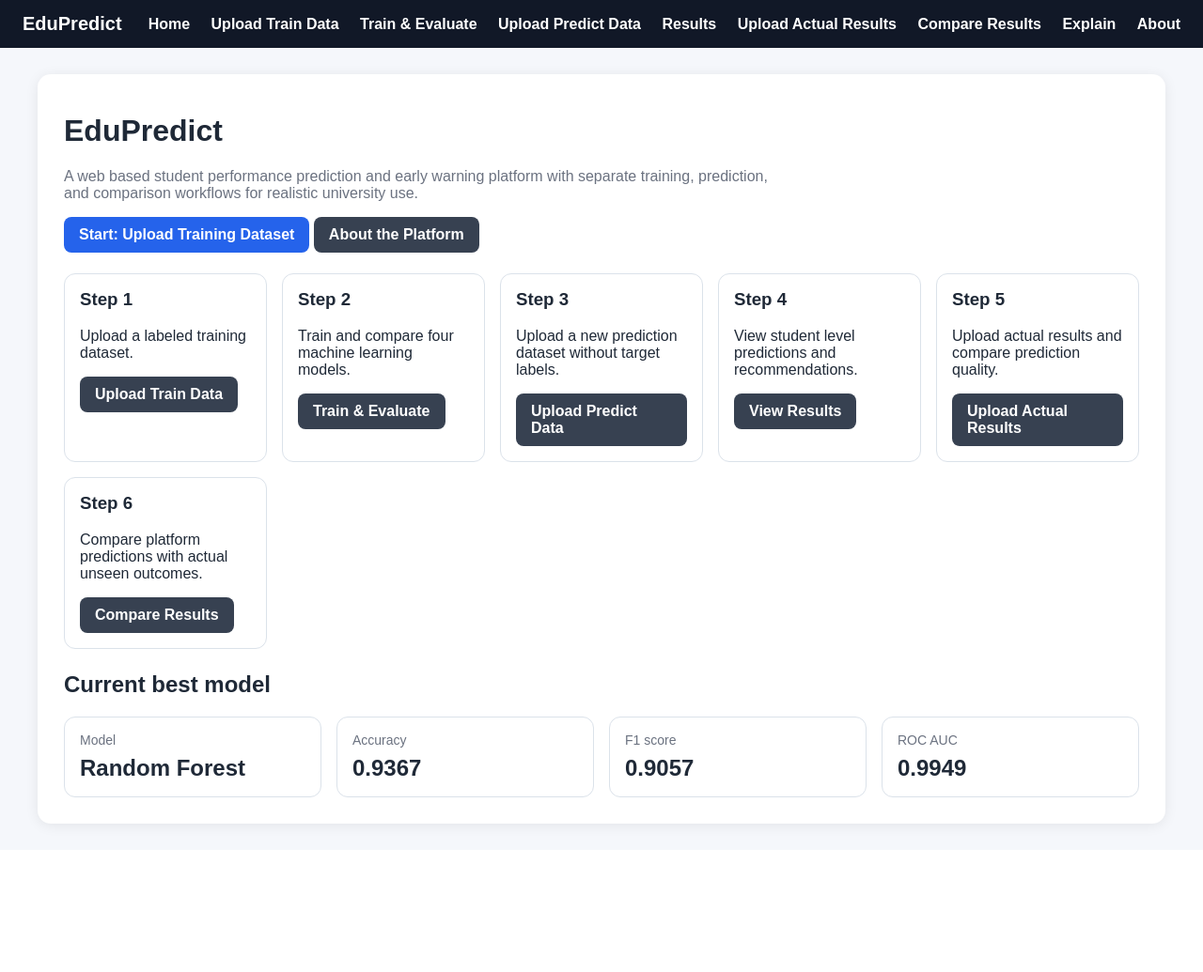
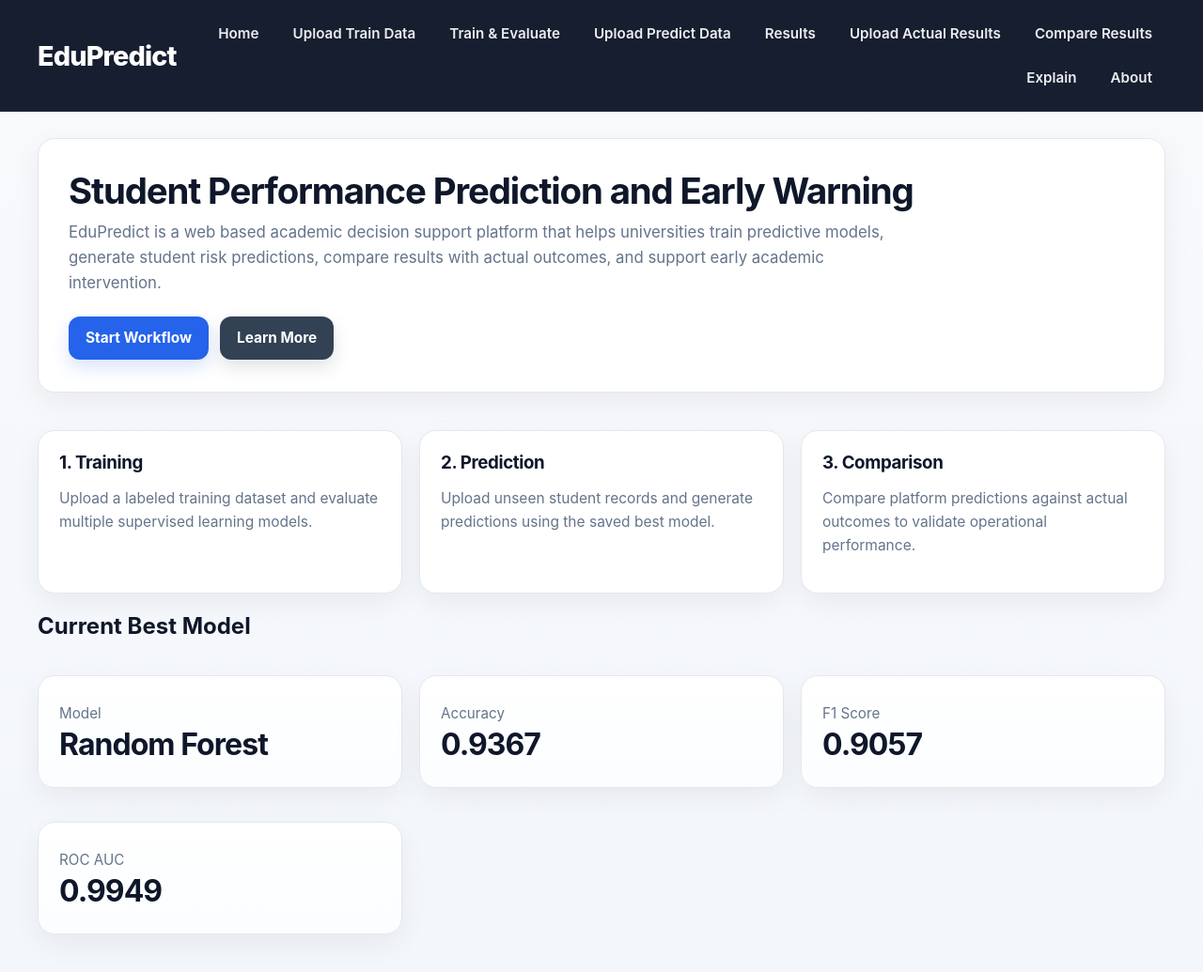
Before and after one commit to RidhanPar/edupredict-platform, a Flask app: page / in a window 1280 px wide. Shown: the whole page at 94% size. Before the commit the page ends 886 px from the top, so only its background shows below. Run offline with Flask 3, Linux system fonts and the light colour scheme.

Commit message:
version 3.0 UI changes

```diff
--- a/static/css/style.css
+++ b/static/css/style.css
@@ -1,46 +1,412 @@
 :root {
   --bg: #f5f7fb;
-  --card: #ffffff;
-  --text: #1f2937;
-  --muted: #6b7280;
-  --line: #dbe2ea;
-  --nav: #111827;
+  --surface: #ffffff;
+  --surface-2: #f8fafc;
+  --border: #e5e7eb;
+  --border-strong: #d1d5db;
+  --text: #0f172a;
+  --muted: #64748b;
   --primary: #2563eb;
-  --primary-dark: #1d4ed8;
+  --primary-hover: #1d4ed8;
+  --secondary: #334155;
+  --secondary-hover: #1e293b;
   --success-bg: #dcfce7;
+  --success-text: #166534;
+  --warning-bg: #fef3c7;
+  --warning-text: #92400e;
   --danger-bg: #fee2e2;
-  --warning-bg: #fef3c7;
+  --danger-text: #991b1b;
+  --shadow: 0 10px 30px rgba(15, 23, 42, 0.06);
+  --radius: 18px;
+  --radius-sm: 12px;
+  --max-width: 1240px;
 }
-* { box-sizing: border-box; }
-body { font-family: Arial, sans-serif; margin: 0; background: var(--bg); color: var(--text); }
-.topnav { background: var(--nav); color: white; padding: 14px 24px; display: flex; justify-content: space-between; align-items: center; flex-wrap: wrap; }
-.brand { font-weight: 700; font-size: 20px; }
-.nav-links a { color: white; margin-left: 18px; text-decoration: none; font-weight: 600; }
-.container { max-width: 1200px; margin: 28px auto; background: white; padding: 28px; border-radius: 14px; box-shadow: 0 2px 14px rgba(0,0,0,.08); }
-.hero { padding: 14px 0 22px 0; }
-.hero p { color: var(--muted); max-width: 760px; }
-.hero-actions { margin-top: 16px; }
-.page-header { display: flex; justify-content: space-between; align-items: start; gap: 16px; margin-bottom: 18px; flex-wrap: wrap; }
-h1,h2,h3 { margin-top: 0; }
-.card-grid { display: grid; grid-template-columns: repeat(auto-fit, minmax(210px, 1fr)); gap: 16px; }
-.card,.table-card { border: 1px solid var(--line); border-radius: 12px; padding: 16px; background: var(--card); }
-.stat-card span { display:block; color: var(--muted); margin-bottom: 8px; font-size: 14px; }
-.stat-card strong { font-size: 24px; }
-.btn { display:inline-block; background: var(--primary); color:white; padding: 10px 16px; border-radius:8px; text-decoration:none; border:none; cursor:pointer; font-weight:600; }
-.btn:hover { background: var(--primary-dark); }
-.btn-secondary { background:#374151; }
-.small { color: var(--muted); font-size: 14px; }
-.upload-form, .filter-form { margin-top: 12px; display:flex; gap:12px; align-items:center; flex-wrap:wrap; }
-.filter-form input, .filter-form select { padding: 10px 12px; border:1px solid var(--line); border-radius:8px; font-size:14px; min-width: 220px; }
-.table-wrap { overflow-x:auto; }
-table { width:100%; border-collapse:collapse; margin-top:8px; font-size:14px; }
-th,td { border:1px solid var(--line); padding:10px; text-align:left; vertical-align:top; }
-th { background:#f3f6fa; }
-.flash { padding:10px 14px; border-radius:8px; margin-bottom:16px; }
-.flash-success { background: var(--success-bg); }
-.flash-danger { background: var(--danger-bg); }
-.flash-warning { background: var(--warning-bg); }
-.badge { padding:4px 10px; border-radius:999px; font-size:12px; font-weight:700; }
-.badge-low { background:#dcfce7; }
-.badge-medium { background:#fef3c7; }
-.badge-high { background:#fee2e2; }
+
+* {
+  box-sizing: border-box;
+}
+
+html {
+  scroll-behavior: smooth;
+}
+
+body {
+  margin: 0;
+  font-family: Inter, "Segoe UI", Roboto, Arial, sans-serif;
+  background: linear-gradient(180deg, #f8fafc 0%, #f3f6fb 100%);
+  color: var(--text);
+}
+
+a {
+  color: inherit;
+  text-decoration: none;
+}
+
+.topnav {
+  background: rgba(15, 23, 42, 0.97);
+  border-bottom: 1px solid rgba(255,255,255,0.08);
+}
+
+.topnav-inner {
+  max-width: var(--max-width);
+  margin: 0 auto;
+  padding: 16px 20px;
+  display: flex;
+  align-items: center;
+  gap: 24px;
+  justify-content: space-between;
+}
+
+.brand {
+  font-size: 1.8rem;
+  font-weight: 800;
+  letter-spacing: -0.03em;
+  color: #ffffff;
+  white-space: nowrap;
+}
+
+.nav-links {
+  display: flex;
+  flex-wrap: wrap;
+  gap: 8px;
+  justify-content: flex-end;
+}
+
+.nav-links a {
+  color: rgba(255,255,255,0.92);
+  padding: 10px 14px;
+  border-radius: 10px;
+  font-size: 0.95rem;
+  font-weight: 600;
+  transition: background 0.2s ease, color 0.2s ease, transform 0.2s ease;
+}
+
+.nav-links a:hover {
+  background: rgba(255,255,255,0.10);
+  color: #ffffff;
+  transform: translateY(-1px);
+}
+
+.container {
+  max-width: var(--max-width);
+  margin: 0 auto;
+  padding: 28px 20px 40px;
+}
+
+.flash {
+  border-radius: 14px;
+  padding: 14px 16px;
+  margin-bottom: 18px;
+  border: 1px solid transparent;
+  font-weight: 600;
+}
+
+.flash-success {
+  background: var(--success-bg);
+  color: var(--success-text);
+  border-color: #bbf7d0;
+}
+
+.flash-warning {
+  background: var(--warning-bg);
+  color: var(--warning-text);
+  border-color: #fde68a;
+}
+
+.flash-danger {
+  background: var(--danger-bg);
+  color: var(--danger-text);
+  border-color: #fecaca;
+}
+
+.hero,
+.card,
+.table-card {
+  background: var(--surface);
+  border: 1px solid var(--border);
+  border-radius: var(--radius);
+  box-shadow: var(--shadow);
+}
+
+.hero {
+  padding: 34px 32px;
+  margin-bottom: 22px;
+}
+
+.hero h1 {
+  margin: 0 0 10px;
+  font-size: 2.4rem;
+  line-height: 1.1;
+  letter-spacing: -0.03em;
+}
+
+.hero p {
+  margin: 0;
+  max-width: 900px;
+  color: var(--muted);
+  font-size: 1.05rem;
+  line-height: 1.6;
+}
+
+.hero-actions {
+  display: flex;
+  flex-wrap: wrap;
+  gap: 12px;
+  margin-top: 22px;
+}
+
+.page-header {
+  margin-bottom: 18px;
+}
+
+.page-header h1 {
+  margin: 0 0 8px;
+  font-size: 2rem;
+  letter-spacing: -0.03em;
+}
+
+.small {
+  color: var(--muted);
+  font-size: 0.97rem;
+  line-height: 1.6;
+}
+
+.card {
+  padding: 22px;
+  margin-top: 18px;
+}
+
+.card h2,
+.card h3 {
+  margin-top: 0;
+  margin-bottom: 10px;
+  letter-spacing: -0.02em;
+}
+
+.card-grid {
+  display: grid;
+  grid-template-columns: repeat(12, 1fr);
+  gap: 18px;
+  margin-top: 18px;
+}
+
+.card-grid > .card {
+  grid-column: span 4;
+}
+
+.stat-card {
+  min-height: 120px;
+  display: flex;
+  flex-direction: column;
+  justify-content: center;
+  padding: 20px 22px;
+  background: linear-gradient(180deg, #ffffff 0%, #fbfdff 100%);
+}
+
+.stat-card span {
+  color: var(--muted);
+  font-size: 0.95rem;
+  margin-bottom: 8px;
+}
+
+.stat-card strong {
+  font-size: 2rem;
+  line-height: 1;
+  letter-spacing: -0.03em;
+  color: var(--text);
+}
+
+.btn {
+  display: inline-flex;
+  align-items: center;
+  justify-content: center;
+  min-height: 46px;
+  padding: 11px 18px;
+  border: none;
+  border-radius: 12px;
+  background: var(--primary);
+  color: #ffffff;
+  cursor: pointer;
+  font-weight: 700;
+  font-size: 0.96rem;
+  transition: transform 0.16s ease, background 0.16s ease, box-shadow 0.16s ease;
+  box-shadow: 0 8px 18px rgba(37, 99, 235, 0.18);
+}
+
+.btn:hover {
+  background: var(--primary-hover);
+  transform: translateY(-1px);
+}
+
+.btn-secondary {
+  background: var(--secondary);
+  color: #ffffff;
+  box-shadow: 0 8px 18px rgba(51, 65, 85, 0.15);
+}
+
+.btn-secondary:hover {
+  background: var(--secondary-hover);
+}
+
+.upload-form {
+  display: flex;
+  flex-wrap: wrap;
+  gap: 12px;
+  align-items: center;
+  margin-top: 14px;
+}
+
+input[type="file"],
+input[type="text"],
+select {
+  min-height: 46px;
+  padding: 10px 14px;
+  border: 1px solid var(--border-strong);
+  border-radius: 12px;
+  background: #fff;
+  font-size: 0.96rem;
+  color: var(--text);
+}
+
+input[type="text"],
+select {
+  width: 100%;
+}
+
+.filters-form {
+  display: grid;
+  grid-template-columns: 2fr 1fr 1fr auto auto;
+  gap: 12px;
+  align-items: end;
+}
+
+.table-card {
+  margin-top: 18px;
+  padding: 18px;
+}
+
+.table-card h2 {
+  margin: 0 0 14px;
+  font-size: 1.3rem;
+  letter-spacing: -0.02em;
+}
+
+.table-wrap {
+  width: 100%;
+  overflow-x: auto;
+  border: 1px solid var(--border);
+  border-radius: 14px;
+  background: #fff;
+}
+
+table {
+  width: 100%;
+  border-collapse: collapse;
+  min-width: 760px;
+  background: #fff;
+}
+
+thead th {
+  background: #f8fafc;
+  color: #0f172a;
+  text-align: left;
+  font-size: 0.93rem;
+  font-weight: 700;
+  padding: 14px;
+  border-bottom: 1px solid var(--border);
+  white-space: nowrap;
+}
+
+tbody td {
+  padding: 14px;
+  border-bottom: 1px solid var(--border);
+  vertical-align: top;
+  font-size: 0.95rem;
+}
+
+tbody tr:hover {
+  background: #fafcff;
+}
+
+.badge {
+  display: inline-flex;
+  align-items: center;
+  padding: 6px 12px;
+  border-radius: 999px;
+  font-weight: 700;
+  font-size: 0.86rem;
+  white-space: nowrap;
+}
+
+.badge-low {
+  background: #dcfce7;
+  color: #166534;
+}
+
+.badge-medium {
+  background: #fef3c7;
+  color: #92400e;
+}
+
+.badge-high {
+  background: #fee2e2;
+  color: #991b1b;
+}
+
+.recommendation-cell {
+  min-width: 280px;
+  line-height: 1.5;
+  color: #334155;
+}
+
+.section-spacer {
+  margin-top: 18px;
+}
+
+@media (max-width: 1100px) {
+  .card-grid > .card {
+    grid-column: span 6;
+  }
+
+  .filters-form {
+    grid-template-columns: 1fr 1fr;
+  }
+
+  .topnav-inner {
+    flex-direction: column;
+    align-items: flex-start;
+  }
+
+  .nav-links {
+    justify-content: flex-start;
+  }
+}
+
+@media (max-width: 720px) {
+  .container {
+    padding: 18px 14px 28px;
+  }
+
+  .hero,
+  .card,
+  .table-card {
+    border-radius: 16px;
+  }
+
+  .hero {
+    padding: 24px 20px;
+  }
+
+  .hero h1,
+  .page-header h1 {
+    font-size: 1.7rem;
+  }
+
+  .card-grid > .card {
+    grid-column: span 12;
+  }
+
+  .filters-form {
+    grid-template-columns: 1fr;
+  }
+}
--- a/templates/base.html
+++ b/templates/base.html
@@ -3,11 +3,12 @@
 <head>
   <meta charset="utf-8">
   <meta name="viewport" content="width=device-width, initial-scale=1">
-  <title>EduPredict</title>
+  <title>{% block title %}EduPredict{% endblock %}</title>
   <link rel="stylesheet" href="{{ url_for('static', filename='css/style.css') }}">
 </head>
 <body>
   <nav class="topnav">
+    <div class="topnav-inner">
       <div class="brand">EduPredict</div>
       <div class="nav-links">
         <a href="{{ url_for('home') }}">Home</a>
@@ -20,9 +21,10 @@
         <a href="{{ url_for('explain') }}">Explain</a>
         <a href="{{ url_for('about') }}">About</a>
       </div>
+    </div>
   </nav>
 
-  <div class="container">
+  <main class="container">
     {% with messages = get_flashed_messages(with_categories=true) %}
       {% if messages %}
         {% for category, message in messages %}
@@ -31,6 +33,6 @@
       {% endif %}
     {% endwith %}
     {% block content %}{% endblock %}
-  </div>
+  </main>
 </body>
 </html>
--- a/templates/home.html
+++ b/templates/home.html
@@ -1,56 +1,41 @@
 {% extends 'base.html' %}
+{% block title %}EduPredict | Home{% endblock %}
 {% block content %}
 <div class="hero">
-  <h1>EduPredict</h1>
+  <h1>Student Performance Prediction and Early Warning</h1>
   <p>
-    A web based student performance prediction and early warning platform with separate
-    training, prediction, and comparison workflows for realistic university use.
+    EduPredict is a web based academic decision support platform that helps universities
+    train predictive models, generate student risk predictions, compare results with actual
+    outcomes, and support early academic intervention.
   </p>
   <div class="hero-actions">
-    <a class="btn" href="{{ url_for('upload_train') }}">Start: Upload Training Dataset</a>
-    <a class="btn btn-secondary" href="{{ url_for('about') }}">About the Platform</a>
+    <a class="btn" href="{{ url_for('upload_train') }}">Start Workflow</a>
+    <a class="btn btn-secondary" href="{{ url_for('about') }}">Learn More</a>
   </div>
 </div>
 
 <div class="card-grid">
   <div class="card">
-    <h3>Step 1</h3>
-    <p>Upload a labeled training dataset.</p>
-    <a class="btn btn-secondary" href="{{ url_for('upload_train') }}">Upload Train Data</a>
+    <h3>1. Training</h3>
+    <p class="small">Upload a labeled training dataset and evaluate multiple supervised learning models.</p>
   </div>
   <div class="card">
-    <h3>Step 2</h3>
-    <p>Train and compare four machine learning models.</p>
-    <a class="btn btn-secondary" href="{{ url_for('train') }}">Train & Evaluate</a>
+    <h3>2. Prediction</h3>
+    <p class="small">Upload unseen student records and generate predictions using the saved best model.</p>
   </div>
   <div class="card">
-    <h3>Step 3</h3>
-    <p>Upload a new prediction dataset without target labels.</p>
-    <a class="btn btn-secondary" href="{{ url_for('upload_predict') }}">Upload Predict Data</a>
-  </div>
-  <div class="card">
-    <h3>Step 4</h3>
-    <p>View student level predictions and recommendations.</p>
-    <a class="btn btn-secondary" href="{{ url_for('results') }}">View Results</a>
-  </div>
-  <div class="card">
-    <h3>Step 5</h3>
-    <p>Upload actual results and compare prediction quality.</p>
-    <a class="btn btn-secondary" href="{{ url_for('upload_actual') }}">Upload Actual Results</a>
-  </div>
-  <div class="card">
-    <h3>Step 6</h3>
-    <p>Compare platform predictions with actual unseen outcomes.</p>
-    <a class="btn btn-secondary" href="{{ url_for('compare') }}">Compare Results</a>
+    <h3>3. Comparison</h3>
+    <p class="small">Compare platform predictions against actual outcomes to validate operational performance.</p>
   </div>
 </div>
 
 {% if metrics %}
-<h2 style="margin-top:24px;">Current best model</h2>
+<div class="section-spacer"></div>
+<h2>Current Best Model</h2>
 <div class="card-grid">
   <div class="card stat-card"><span>Model</span><strong>{{ metrics.best_model }}</strong></div>
   <div class="card stat-card"><span>Accuracy</span><strong>{{ metrics.accuracy }}</strong></div>
-  <div class="card stat-card"><span>F1 score</span><strong>{{ metrics.f1 }}</strong></div>
+  <div class="card stat-card"><span>F1 Score</span><strong>{{ metrics.f1 }}</strong></div>
   <div class="card stat-card"><span>ROC AUC</span><strong>{{ metrics.roc_auc }}</strong></div>
 </div>
 {% endif %}
```
Also changed, not shown: templates/compare.html (+9 -29 lines). Lines whose indentation alone changed are shown as unchanged.
